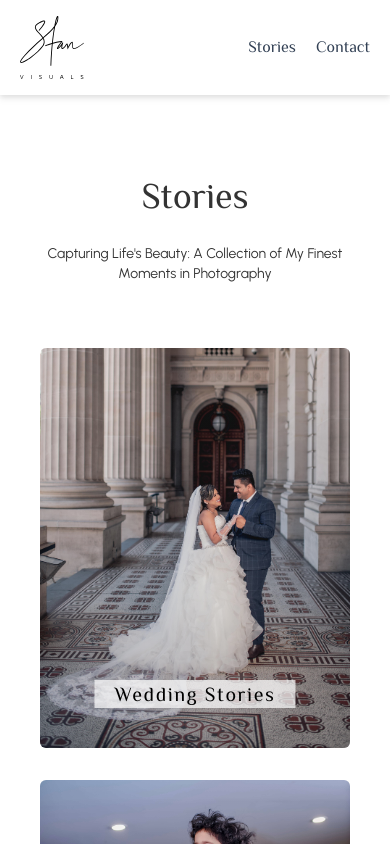
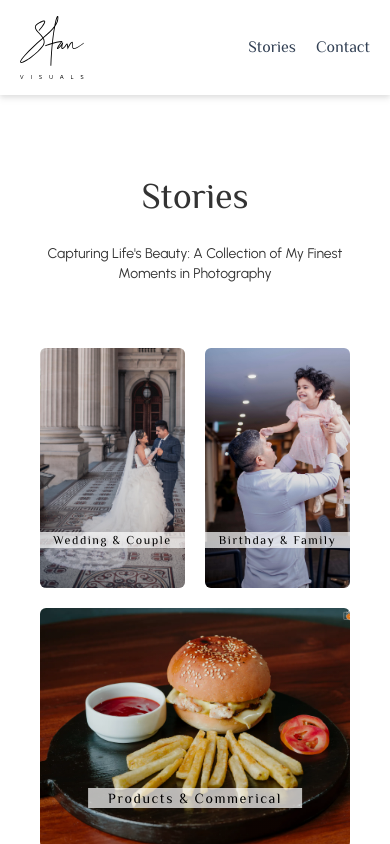
Before and after one commit to Alapottra-troj1n/susnat-portfolio, a React (Vite) app: page /stories in a window 390 px wide. Shown: the top 844 px of the page. Built offline with nearby package versions, Linux system fonts and the light colour scheme.

Commit message:
fixed from feedbacks

```diff
--- a/src/components/Home/Introduction.jsx
+++ b/src/components/Home/Introduction.jsx
@@ -15,7 +15,7 @@ const Introduction = ({ appointment }) => {
               className="w-[20rem] lg:w-[20rem] xl:w-[25rem] TEXT"
               alt=""
             />
-            <p className="text-sm font-primary mt-4 pr-10  2xl:pr-24 text-left lg:text-base xl:text-lg text-gray-500 lg:w-[85%] xl:w-[80%] lg:leading-7 leading-6 xl:leading-7 ">
+            <p className="text-sm font-primary mt-4  2xl:pr-24 text-left lg:text-base xl:text-lg text-gray-500 lg:w-[85%] xl:w-[80%] lg:leading-7 leading-6 xl:leading-7 ">
               I am Stan Chakma, a passionate photographer with over 8 years of
               experience in capturing stunning, personalized images. Let's
               connect and bring your vision to life, whether it's a wedding,
--- a/src/components/Home/RecentStories.jsx
+++ b/src/components/Home/RecentStories.jsx
@@ -70,7 +70,7 @@ const RecentStories = () => {
         </div>
       </div>
       <div className="container mx-auto px-7 md:px-9 lg:px-14 xl:px-28 2xl:px-56 my-10">
-        <div className="grid grid-cols-1 md:grid-cols-2 lg:grid-cols-3 gap-7">
+        <div className="grid grid-cols-2 lg:grid-cols-3 gap-4 lg:gap-7">
           {content}
         </div>
         <div className="text-center mt-10 flex flex-col justify-center items-center">
--- a/src/components/reusables/PhotoCard.jsx
+++ b/src/components/reusables/PhotoCard.jsx
@@ -5,7 +5,7 @@ const PhotoCard = ({ story }) => {
     <Link to={`/story/${story.slug}`} className="w-full">
     <div
       style={{ backgroundImage: `url(${story.mainImage})` }}
-      className=" h-[15rem] lg:h-[20rem] 2xl:h-[30rem]  relative bg-cover bg-center rounded-md overflow-hidden"
+      className=" h-[13rem] lg:h-[20rem] 2xl:h-[30rem]  relative bg-cover bg-center rounded-md overflow-hidden"
     >
       <div className="absolute inset-0 bg-gradient-to-t from-black/60 to-transparent opacity-100 hover:opacity-0 transition duration-500 ease-out"></div>
       <div className="absolute bottom-10 left-1/2 transform -translate-x-1/2 text-white ">
--- a/src/pages/Stories.jsx
+++ b/src/pages/Stories.jsx
@@ -8,7 +8,7 @@ export default function Stories() {
 
   return (
     <div>
-      <div className="pt-44 lg:px-36 px-10 bg-cover bg-center ">
+      <div className="pt-44 lg:px-36 px-5 bg-cover bg-center ">
         <h2 className="font-display text-4xl lg:text-6xl text-center ">
           Stories
         </h2>
@@ -17,42 +17,42 @@ export default function Stories() {
           Photography
         </p>
       </div>
-      <div className="pt-16 pb-10 lg:pb-52 grid grid-cols-1 md:grid-cols-2 lg:grid-cols-3 px-10 lg:px-52 mx-auto text-center gap-8">
-        <Link to="/stories/wedding">
+      <div className="pt-16 pb-10 lg:pb-52 grid grid-cols-2 lg:grid-cols-3 px-10 lg:px-52 mx-auto text-center gap-5 lg:gap-8">
+        <Link className="col-span-1" to="/stories/wedding">
           <div
             style={{ backgroundImage: `url(${"/wedding.jpg"})` }}
-            className="relative rounded-md overflow-hidden min-h-[25rem] p-5 bg-cover   tracking-widest"
+            className="relative rounded-md overflow-hidden min-h-[15rem] lg:min-h-[25rem] p-5 bg-cover tracking-widest"
           >
             <div className="absolute inset-0 bg-gradient-to-t from-black/20 to-transparent opacity-100 hover:opacity-0 transition duration-500 ease-out"></div>
             <div className="absolute bottom-10 left-1/2 transform -translate-x-1/2 bg-white/70 px-5 ">
-              <h2 className="font-display text-xl whitespace-nowrap  text-black">
-                Wedding Stories
+              <h2 className="font-display text-xs md:text-base lg:text-xl whitespace-nowrap  text-black">
+              Wedding & Couple
               </h2>
             </div>
           </div>
         </Link>
-        <Link to="/stories/birthday">
+        <Link className="col-span-1" to="/stories/birthday">
           <div
             style={{ backgroundImage: `url(${"/birthday.jpg"})` }}
-            className="relative rounded-md overflow-hidden min-h-[25rem] p-5 bg-cover text-white tracking-widest"
+            className="relative rounded-md overflow-hidden min-h-[15rem] lg:min-h-[25rem] p-5 bg-cover text-white tracking-widest"
           >
             <div className="absolute inset-0 bg-gradient-to-t from-black/20 to-transparent opacity-100 hover:opacity-0 transition duration-500 ease-out"></div>
             <div className="absolute bottom-10 left-1/2 transform -translate-x-1/2 bg-white/70 px-5 ">
-              <h2 className="font-display text-xl whitespace-nowrap  text-black">
-                Birthday Stories
+              <h2 className="font-display text-xs md:text-base lg:text-xl whitespace-nowrap  text-black">
+              Birthday & Family
               </h2>
             </div>
           </div>
         </Link>
-        <Link to="/stories/product">
+        <Link className="col-span-2 lg:col-span-1 " to="/stories/product">
           <div
             style={{ backgroundImage: `url(${"/product.webp"})` }}
-            className="relative rounded-md overflow-hidden min-h-[25rem] p-5 bg-cover bg-center text-white tracking-widest"
+            className="relative rounded-md overflow-hidden min-h-[15rem] lg:min-h-[25rem] p-5 bg-cover bg-center text-white tracking-widest"
           >
             <div className="absolute inset-0 bg-gradient-to-t from-black/20 to-transparent opacity-100 hover:opacity-0 transition duration-500 ease-out"></div>
             <div className="absolute bottom-10 left-1/2 transform -translate-x-1/2 bg-white/70 px-5 ">
-              <h2 className="font-display text-xl whitespace-nowrap  text-black">
-                Product Stories
+              <h2 className="font-display text-sm md:text-base lg:text-lg whitespace-nowrap  text-black">
+              Products & Commerical
               </h2>
             </div>
           </div>
```
